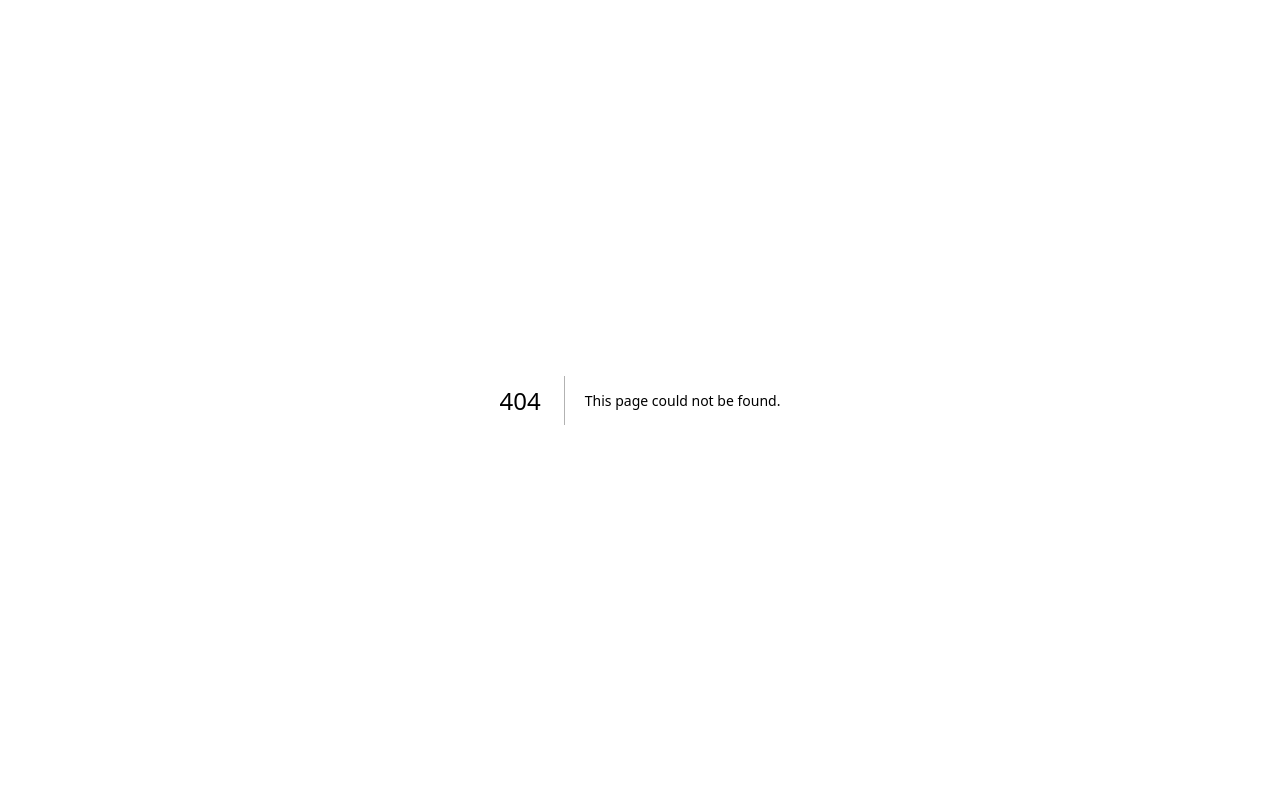
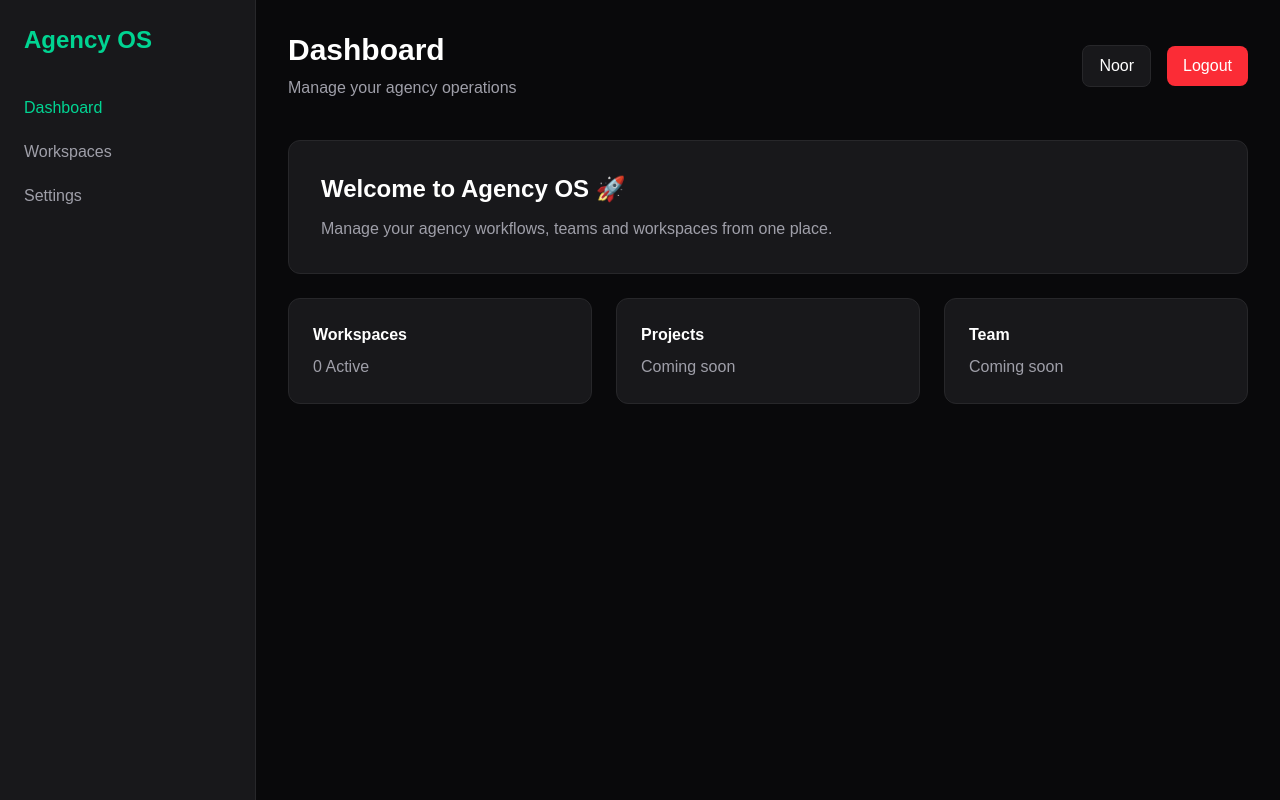
Before and after one commit to noorulhuda3833-hub/agency-os-frontend, a Next.js app: page /dashboard in a window 1280 px wide. Before the commit this address had no page. Built offline with nearby package versions, Linux system fonts and the light colour scheme; sample sign-in values are in the browser's storage.

Commit message:
Implement Next.js frontend with JWT authentication and dashboard

```diff
--- a/next.config.mjs
+++ b/next.config.mjs
@@ -1,6 +1,10 @@
 /** @type {import('next').NextConfig} */
+
 const nextConfig = {
-  /* config options here */
+  allowedDevOrigins: [
+    "localhost:3001",
+    "127.0.0.1:3001",
+  ],
 };
 
 export default nextConfig;
--- /dev/null
+++ b/src/app/components/AuthGuard.js
@@ -0,0 +1,22 @@
+"use client";
+
+import { useEffect } from "react";
+import { useRouter } from "next/navigation";
+
+export default function AuthGuard({ children }) {
+
+  const router = useRouter();
+
+  useEffect(() => {
+
+    const token = localStorage.getItem("token");
+
+    if (!token) {
+      router.push("/login");
+    }
+
+  }, [router]);
+
+
+  return children;
+}
--- /dev/null
+++ b/src/app/dashboard/page.js
@@ -0,0 +1,156 @@
+"use client";
+
+import { useRouter } from "next/navigation";
+import AuthGuard from "../components/AuthGuard";
+
+export default function DashboardPage() {
+
+  const router = useRouter();
+
+  const handleLogout = () => {
+    localStorage.removeItem("token");
+    router.push("/login");
+  };
+
+
+  return (
+    <AuthGuard>
+
+      <div className="min-h-screen bg-zinc-950 text-white flex">
+
+
+        {/* Sidebar */}
+        <aside className="w-64 bg-zinc-900 border-r border-zinc-800 p-6">
+
+          <h1 className="text-2xl font-bold text-emerald-400 mb-10">
+            Agency OS
+          </h1>
+
+
+          <nav className="space-y-5">
+
+            <div className="text-emerald-400 cursor-pointer">
+              Dashboard
+            </div>
+
+            <div className="text-zinc-400 hover:text-emerald-400 cursor-pointer">
+              Workspaces
+            </div>
+
+            <div className="text-zinc-400 hover:text-emerald-400 cursor-pointer">
+              Settings
+            </div>
+
+          </nav>
+
+
+        </aside>
+
+
+
+        {/* Main Content */}
+        <main className="flex-1 p-8">
+
+
+          {/* Navbar */}
+          <header className="flex justify-between items-center mb-10">
+
+
+            <div>
+              <h2 className="text-3xl font-bold">
+                Dashboard
+              </h2>
+
+              <p className="text-zinc-400 mt-2">
+                Manage your agency operations
+              </p>
+            </div>
+
+
+
+            <div className="flex items-center gap-4">
+
+
+              <div className="bg-zinc-900 border border-zinc-800 px-4 py-2 rounded-lg">
+                Noor
+              </div>
+
+
+              <button
+                onClick={handleLogout}
+                className="bg-red-500 hover:bg-red-600 px-4 py-2 rounded-lg font-medium"
+              >
+                Logout
+              </button>
+
+
+            </div>
+
+
+          </header>
+
+
+
+          {/* Welcome Card */}
+          <section className="bg-zinc-900 border border-zinc-800 rounded-xl p-8">
+
+
+            <h3 className="text-2xl font-semibold mb-3">
+              Welcome to Agency OS 🚀
+            </h3>
+
+
+            <p className="text-zinc-400">
+              Manage your agency workflows, teams and workspaces from one place.
+            </p>
+
+
+          </section>
+
+
+
+          {/* Future Workspace Area */}
+          <section className="mt-6 grid grid-cols-3 gap-6">
+
+
+            <div className="bg-zinc-900 border border-zinc-800 rounded-xl p-6">
+              <h4 className="font-semibold">
+                Workspaces
+              </h4>
+              <p className="text-zinc-400 mt-2">
+                0 Active
+              </p>
+            </div>
+
+
+            <div className="bg-zinc-900 border border-zinc-800 rounded-xl p-6">
+              <h4 className="font-semibold">
+                Projects
+              </h4>
+              <p className="text-zinc-400 mt-2">
+                Coming soon
+              </p>
+            </div>
+
+
+            <div className="bg-zinc-900 border border-zinc-800 rounded-xl p-6">
+              <h4 className="font-semibold">
+                Team
+              </h4>
+              <p className="text-zinc-400 mt-2">
+                Coming soon
+              </p>
+            </div>
+
+
+          </section>
+
+
+        </main>
+
+
+      </div>
+
+    </AuthGuard>
+  );
+}
--- /dev/null
+++ b/src/app/login/page.js
@@ -0,0 +1,107 @@
+"use client";
+
+import { useState } from "react";
+import { useRouter } from "next/navigation";
+
+export default function LoginPage() {
+
+  const router = useRouter();
+
+  const [email, setEmail] = useState("");
+  const [password, setPassword] = useState("");
+  const [error, setError] = useState("");
+
+  const handleLogin = async (e) => {
+    e.preventDefault();
+
+    try {
+
+      const response = await fetch("http://localhost:3000/login", {
+        method: "POST",
+        headers: {
+          "Content-Type": "application/json",
+        },
+        body: JSON.stringify({
+          email,
+          password,
+        }),
+      });
+
+
+      const data = await response.json();
+
+
+      if (response.ok) {
+
+        localStorage.setItem("token", data.token);
+
+        router.push("/dashboard");
+
+      } else {
+
+        setError(data.error);
+
+      }
+
+
+    } catch (error) {
+
+      setError("Server error");
+
+    }
+
+  };
+
+
+  return (
+    <div className="min-h-screen bg-zinc-950 flex items-center justify-center text-white">
+
+      <div className="bg-zinc-900 p-8 rounded-xl w-96">
+
+        <h1 className="text-3xl font-bold mb-6 text-emerald-400">
+          Agency OS
+        </h1>
+
+
+        <form onSubmit={handleLogin}>
+
+
+          <input
+            className="w-full mb-4 p-3 bg-zinc-800 rounded"
+            placeholder="Email"
+            type="email"
+            value={email}
+            onChange={(e)=>setEmail(e.target.value)}
+          />
+
+
+          <input
+            className="w-full mb-4 p-3 bg-zinc-800 rounded"
+            placeholder="Password"
+            type="password"
+            value={password}
+            onChange={(e)=>setPassword(e.target.value)}
+          />
+
+
+          {error && (
+            <p className="text-red-500 mb-3">
+              {error}
+            </p>
+          )}
+
+
+          <button
+            className="w-full bg-emerald-500 p-3 rounded font-bold"
+          >
+            Login
+          </button>
+
+
+        </form>
+
+      </div>
+
+    </div>
+  );
+}
--- a/src/app/page.js
+++ b/src/app/page.js
@@ -1,69 +1,5 @@
-import Image from "next/image";
+import { redirect } from "next/navigation";
 
 export default function Home() {
-  return (
-    <div className="flex flex-col flex-1 items-center justify-center bg-zinc-50 font-sans dark:bg-black">
-      <main className="flex flex-1 w-full max-w-3xl flex-col items-center justify-between py-32 px-16 bg-white dark:bg-black sm:items-start">
-        <Image
-          className="dark:invert h-5 w-[100px]"
-          src="/next.svg"
-          alt="Next.js logo"
-          width={100}
-          height={20}
-          priority
-        />
-        <div className="flex flex-col items-center gap-6 text-center sm:items-start sm:text-left">
-          <h1 className="max-w-xs text-3xl font-semibold leading-10 tracking-tight text-black dark:text-zinc-50">
-            To get started, edit the{" "}
-            <code className="rounded bg-black/[.06] px-1.5 py-0.5 font-mono text-[0.9em] dark:bg-white/[.08]">
-              page.js
-            </code>{" "}
-            file.
-          </h1>
-          <p className="max-w-md text-lg leading-8 text-zinc-600 dark:text-zinc-400">
-            Looking for a starting point or more instructions? Head over to{" "}
-            <a
-              href="https://vercel.com/templates?framework=next.js&utm_source=create-next-app&utm_medium=appdir-template-tw&utm_campaign=create-next-app"
-              className="font-medium text-zinc-950 dark:text-zinc-50"
-            >
-              Templates
-            </a>{" "}
-            or the{" "}
-            <a
-              href="https://nextjs.org/learn?utm_source=create-next-app&utm_medium=appdir-template-tw&utm_campaign=create-next-app"
-              className="font-medium text-zinc-950 dark:text-zinc-50"
-            >
-              Learning
-            </a>{" "}
-            center.
-          </p>
-        </div>
-        <div className="flex flex-col gap-4 text-base font-medium sm:flex-row">
-          <a
-            className="flex h-12 w-full items-center justify-center gap-2 rounded-full bg-foreground px-5 text-background transition-colors hover:bg-[#383838] dark:hover:bg-[#ccc] md:w-[158px]"
-            href="https://vercel.com/new?utm_source=create-next-app&utm_medium=appdir-template-tw&utm_campaign=create-next-app"
-            target="_blank"
-            rel="noopener noreferrer"
-          >
-            <Image
-              className="dark:invert h-[14px] w-4"
-              src="/vercel.svg"
-              alt="Vercel logomark"
-              width={16}
-              height={14}
-            />
-            Deploy Now
-          </a>
-          <a
-            className="flex h-12 w-full items-center justify-center rounded-full border border-solid border-black/[.08] px-5 transition-colors hover:border-transparent hover:bg-black/[.04] dark:border-white/[.145] dark:hover:bg-[#1a1a1a] md:w-[158px]"
-            href="https://nextjs.org/docs?utm_source=create-next-app&utm_medium=appdir-template-tw&utm_campaign=create-next-app"
-            target="_blank"
-            rel="noopener noreferrer"
-          >
-            Documentation
-          </a>
-        </div>
-      </main>
-    </div>
-  );
+  redirect("/login");
 }
```
